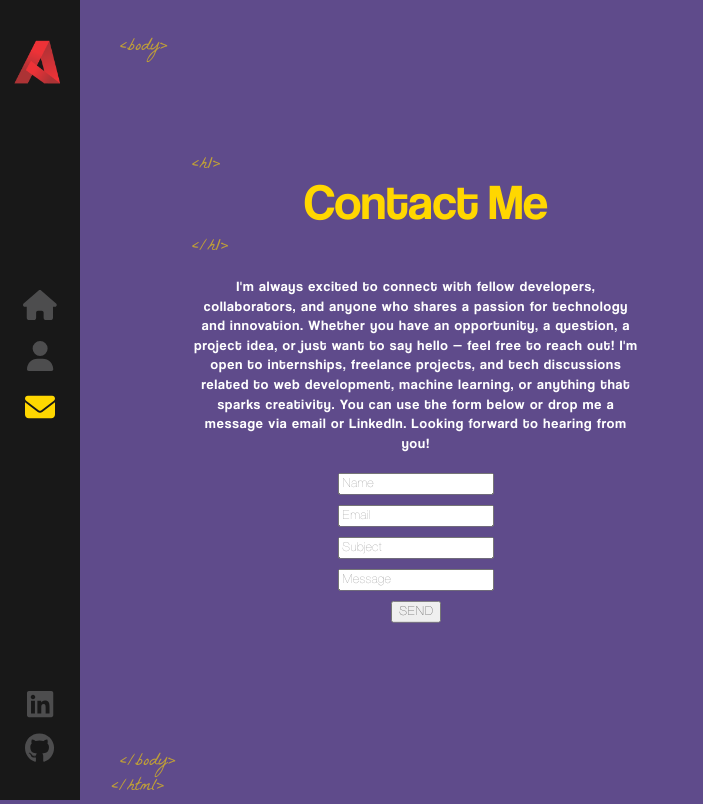
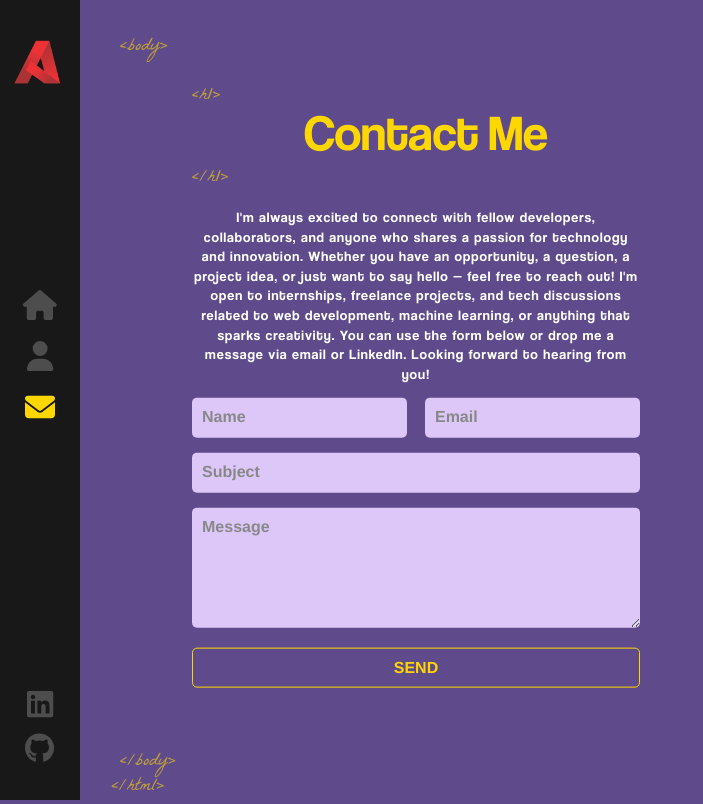
Before and after one commit to AyushChauhan910/Portfolio-Website, a React (Create React App) app: page /contact in a window 1280 px wide. Shown: the whole page, without its empty margins (0-703 px from the left). Built offline with nearby package versions, Linux system fonts and the light colour scheme.

Commit message:
contact page

```diff
--- a/src/components/Contact/index.js
+++ b/src/components/Contact/index.js
@@ -1,61 +1,58 @@
 import { useEffect, useState } from 'react';
 import AnimatedLetters from '../AnimatedLetters';
-import './index.scss'
+import './index.scss';
 
 const Contact = () => {
-    const [letterClass , setLetterClass] = useState('text-animate')
-        useEffect(() => {
-                const timeoutId = setTimeout(() => {
-                    setLetterClass('text-animate-hover');
-                }, 3000);
-                return () => clearTimeout(timeoutId);
-            }, []);
+    const [letterClass, setLetterClass] = useState('text-animate');
 
+    useEffect(() => {
+        const timeoutId = setTimeout(() => {
+            setLetterClass('text-animate-hover');
+        }, 3000);
+        return () => clearTimeout(timeoutId);
+    }, []);
 
-
-    return(
-        <>
-        <div className = "container contact-page">
-            <div className = "text-zone">
+    return (
+        <div className="container contact-page">
+            <div className="text-zone">
                 <h1>
                     <AnimatedLetters
-                    letterClass = {letterClass}
-                        strArray = {['C','o','n','t','a','c','t',' ','M','e']}
-                        idx = {15}
+                        letterClass={letterClass}
+                        strArray={['C', 'o', 'n', 't', 'a', 'c', 't', ' ', 'M', 'e']}
+                        idx={15}
                     />
                 </h1>
                 <p>
-                   I'm always excited to connect with fellow developers, collaborators, and anyone who shares a passion for technology
-                   and innovation. Whether you have an opportunity, a question, a project idea, or just want to say hello — feel free
-                   to reach out! I'm open to internships, freelance projects, and tech discussions related to web development,
-                   machine learning, or anything that sparks creativity. You can use the form below or drop me a message via email or
-                   LinkedIn. Looking forward to hearing from you!
+                    I'm always excited to connect with fellow developers, collaborators, and anyone who shares a passion for
+                    technology and innovation. Whether you have an opportunity, a question, a project idea, or just want to say
+                    hello — feel free to reach out! I'm open to internships, freelance projects, and tech discussions related to
+                    web development, machine learning, or anything that sparks creativity. You can use the form below or drop me
+                    a message via email or LinkedIn. Looking forward to hearing from you!
                 </p>
-                <div className = "contact-form">
+                <div className="contact-form">
                     <form>
                         <ul>
-                            <li className = "half">
-                                < input type = "text" name = "name" placeholder = "Name" required />
+                            <li className="half">
+                                <input type="text" name="name" placeholder="Name" required />
                             </li>
-                            <li className = "half">
-                                < input type = "email" name = "email" placeholder = "Email" required />
+                            <li className="half">
+                                <input type="email" name="email" placeholder="Email" required />
                             </li>
                             <li>
-                                < input type = "text" name = "subject" placeholder = "Subject" required />
+                                <input type="text" name="subject" placeholder="Subject" required />
                             </li>
                             <li>
-                                < input type = "text" name = "message" placeholder = "Message" required />
+                                <textarea name="message" placeholder="Message" required></textarea>
                             </li>
                             <li>
-                                < input type = "submit" className = "flat-button" value = "SEND" required />
+                                <input type="submit" className="flat-button" value="SEND" />
                             </li>
                         </ul>
                     </form>
                 </div>
             </div>
         </div>
-        </>
-    )
-}
+    );
+};
 
 export default Contact;
--- a/src/components/Contact/index.scss
+++ b/src/components/Contact/index.scss
@@ -1,25 +1,56 @@
-.contact-form{
-    width: 100%;
-    margin-top: 20px;
+.contact-form ul {
+  list-style: none;
+  padding: 0;
+}
 
-    ul{
-        padding: 0;
-        margin: 0;
+.contact-form ul li {
+  margin-bottom: 15px;
+}
 
-        li{
-            padding: 0;
-            margin: 0;
-            list-style: none;
-            margin-bottom: 10px;
-            overflow: hidden;
-            display: block;
-            position: relative;
-            opacity: 0;
-            animation: fadeInUp 2s 2s;
-            animation-fill-mode: forwards ;
-            clear: both;
-        }
+.contact-form .half {
+  width: 48%;
+  display: inline-block;
+}
 
+.contact-form .half:first-child {
+  margin-right: 4%;
+}
 
-    }
+.contact-form input,
+.contact-form textarea {
+  background: #ddc6f8;
+  color: #000;
+  font-size: 16px;
+  border: none;
+  padding: 10px;
+  border-radius: 5px;
+  width: 100%;
+  box-sizing: border-box;
+  outline: none;
 }
+
+.contact-form input::placeholder,
+.contact-form textarea::placeholder {
+  color: #888;
+  font-weight: bold;
+}
+
+.contact-form textarea {
+  resize: vertical;
+  min-height: 120px;
+}
+
+.contact-form .flat-button {
+  background-color: transparent;
+  color: #ffd700;
+  border: 1px solid #ffd700;
+  padding: 10px 20px;
+  font-weight: bold;
+  cursor: pointer;
+  transition: 0.3s ease-in-out;
+}
+
+.contact-form .flat-button:hover {
+  background-color: #ffd700;
+  color: #000;
+}
```
